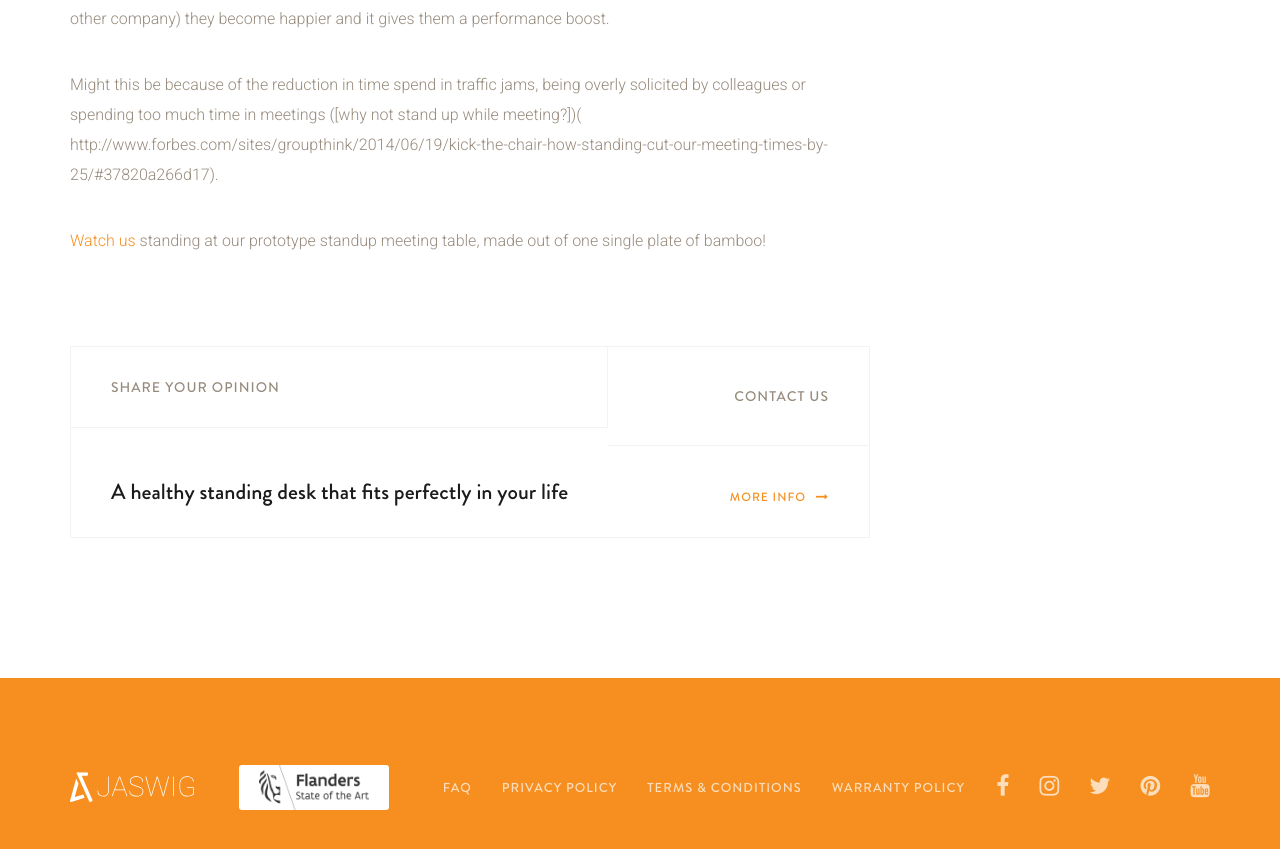
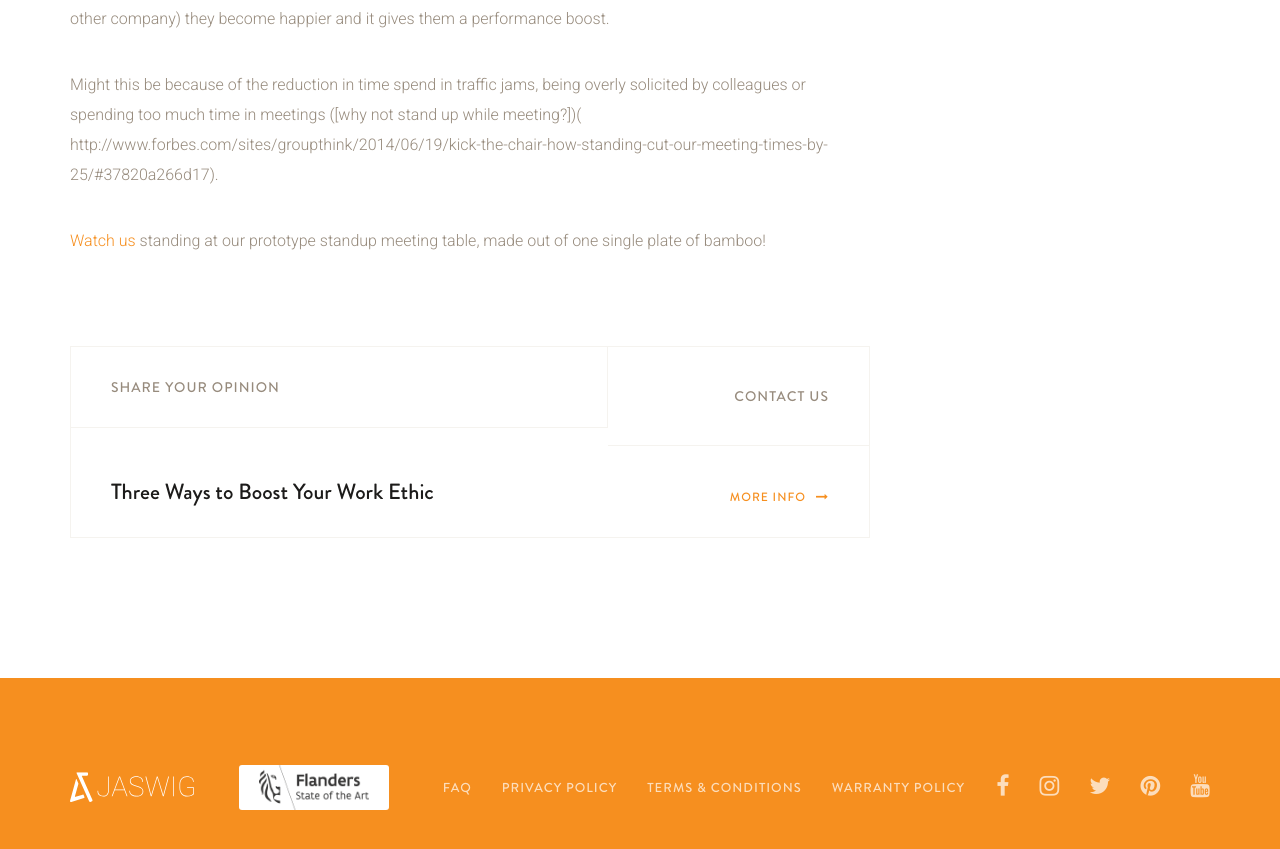
Before and after one commit to samuelrieder/jaswig.github.io, a Jekyll site: the page built from _posts/2016-07-07-three ways to boost your work ethic.markdown, in a window 1280 px wide and 900 px high, scrolled down 3630 px. Shown: the top 849 px of the window. Built offline with Jekyll 4.4.1, drawn with Linux system fonts in a browser that asks for light colours; nearby versions of some CDN libraries.

Commit message:
Update 2016-07-07-three ways to boost your work ethic.markdown

```diff
--- a/_posts/2016-07-07-three ways to boost your work ethic.markdown
+++ b/_posts/2016-07-07-three ways to boost your work ethic.markdown
@@ -9,7 +9,7 @@ published: true
 
 shareBox: true
 shareSocial: true
-shareTagline: "A healthy standing desk that fits perfectly in your life"
+shareTagline: "Three Ways to Boost Your Work Ethic"
 shareTaglineAction: "More info"
 shareTaglineUrl: "http://www.jaswig.com/2016-07-07-three ways to boost your work ethic.html"
 ---
```
